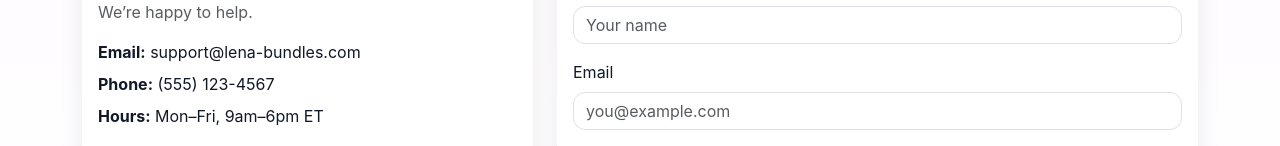
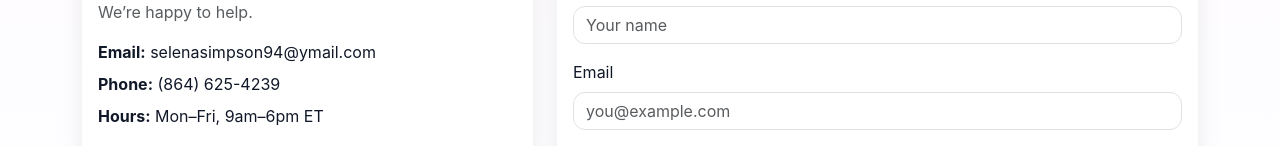
Before and after one commit to antoine-bibb/lena-bundles, a React (Create React App) app: page /contact in a window 1280 px wide. Shown: the part 201-347 px from the top of the page. Built offline with nearby package versions, Linux system fonts and the light colour scheme.

Commit message:
updated contact info

```diff
--- a/src/pages/Contact.js
+++ b/src/pages/Contact.js
@@ -15,8 +15,8 @@ export default function Contact() {
               </p>
 
               <div className="vstack gap-2 mt-3">
-                <div><strong>Email:</strong> support@lena-bundles.com</div>
-                <div><strong>Phone:</strong> (555) 123-4567</div>
+                <div><strong>Email:</strong> selenasimpson94@ymail.com</div>
+                <div><strong>Phone:</strong> (864) 625-4239</div>
                 <div><strong>Hours:</strong> Mon–Fri, 9am–6pm ET</div>
               </div>
             </div>
```
